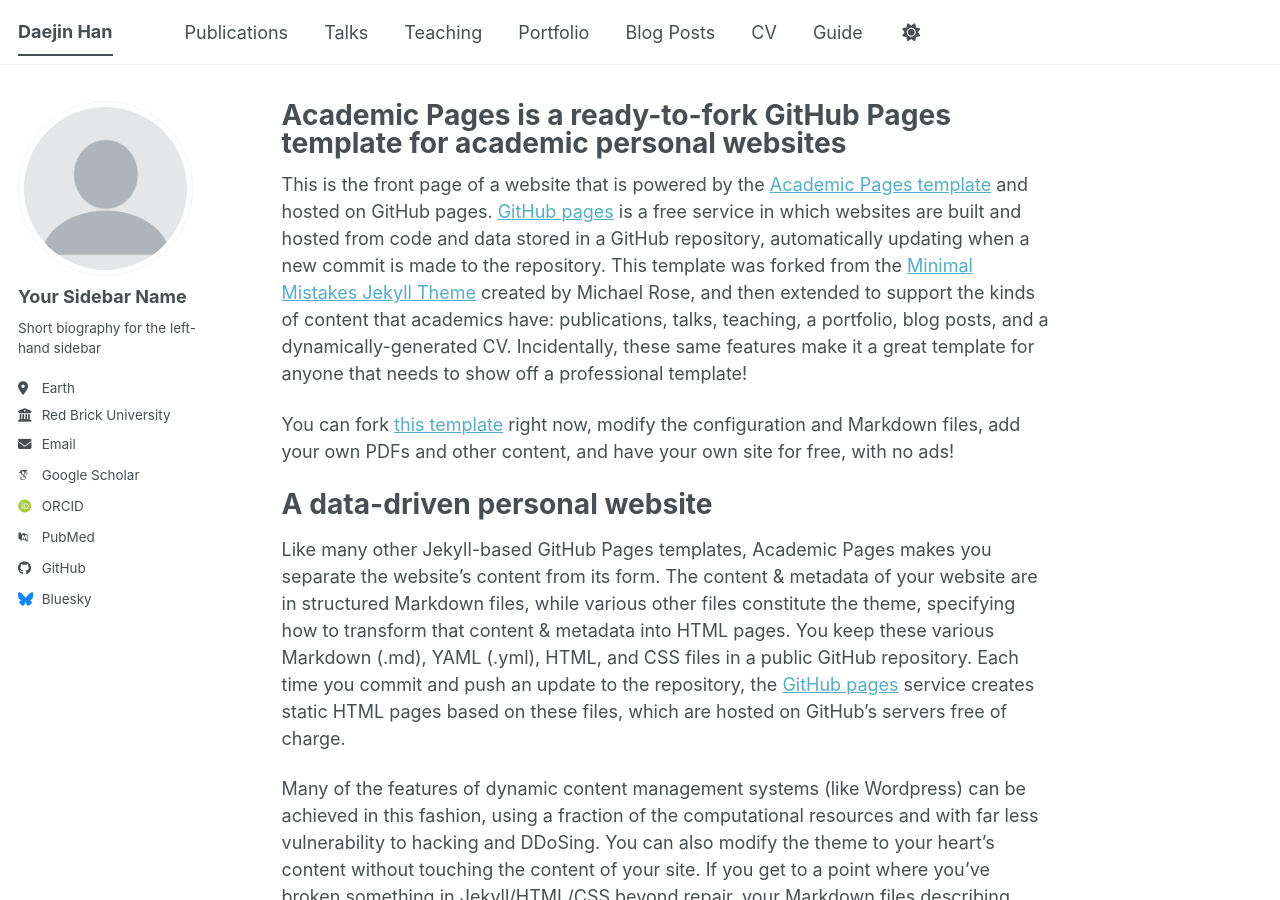
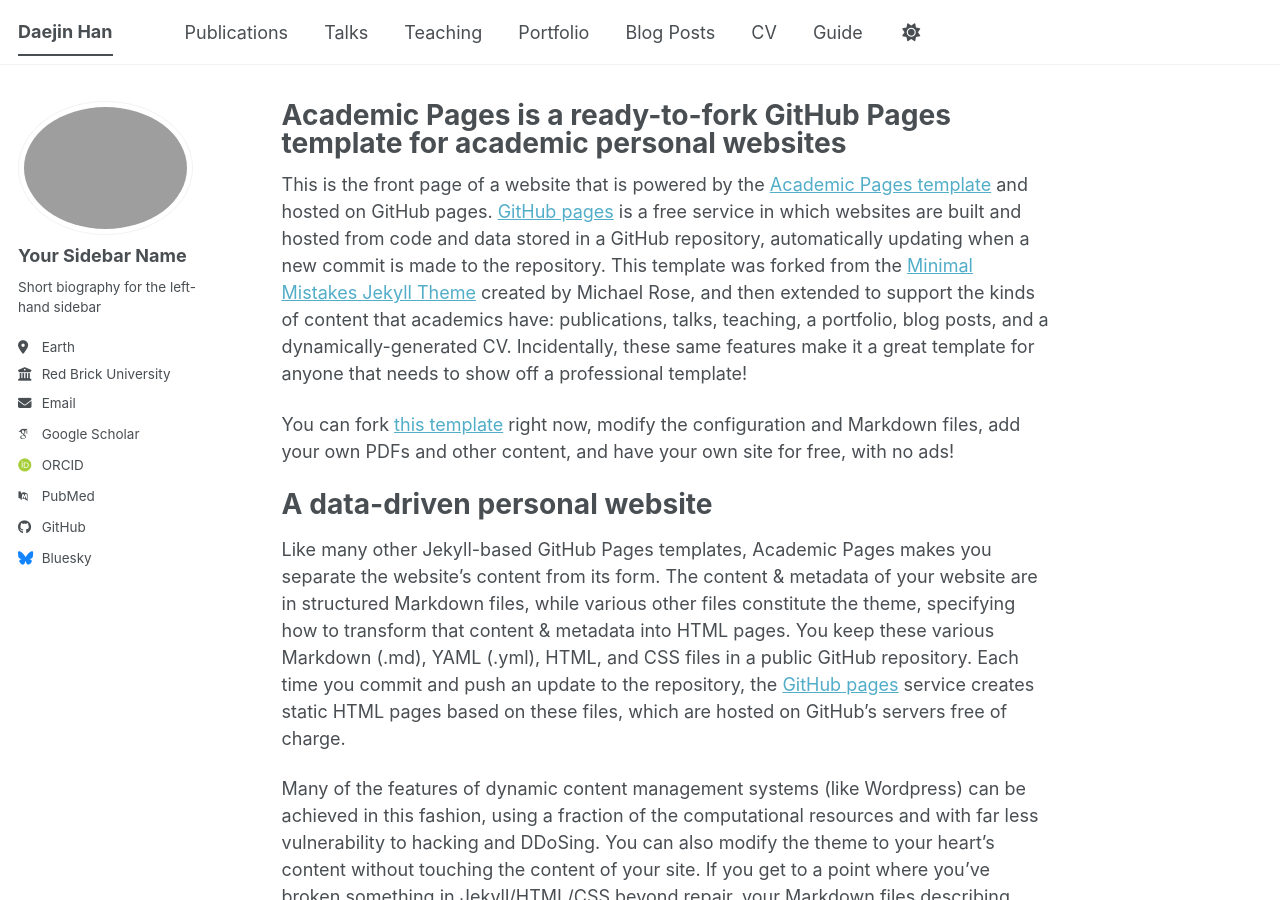
Before and after one commit to DaejinHan/DaejinHan.github.io, a Jekyll site: the page built from _pages/about.md, in a window 1280 px wide and 900 px high. Built offline with Jekyll 4.4.1, drawn with Linux system fonts in a browser that asks for light colours; some web fonts are replaced; a script bundle is joined from its source files by our own code; library files that are not in the unit come from our copies.

Commit message:
Update _config.yml

```diff
--- a/_config.yml
+++ b/_config.yml
@@ -23,7 +23,7 @@
 #               Additional customization can be done by editing /_includes/author-profile.html
 author:
   # Biographic information
-  avatar           : "profile.png"
+  avatar           : "potatoes.jpg"
   name             : "Your Sidebar Name"
   pronouns         : # example: "she/her"
   bio              : "Short biography for the left-hand sidebar"
```
